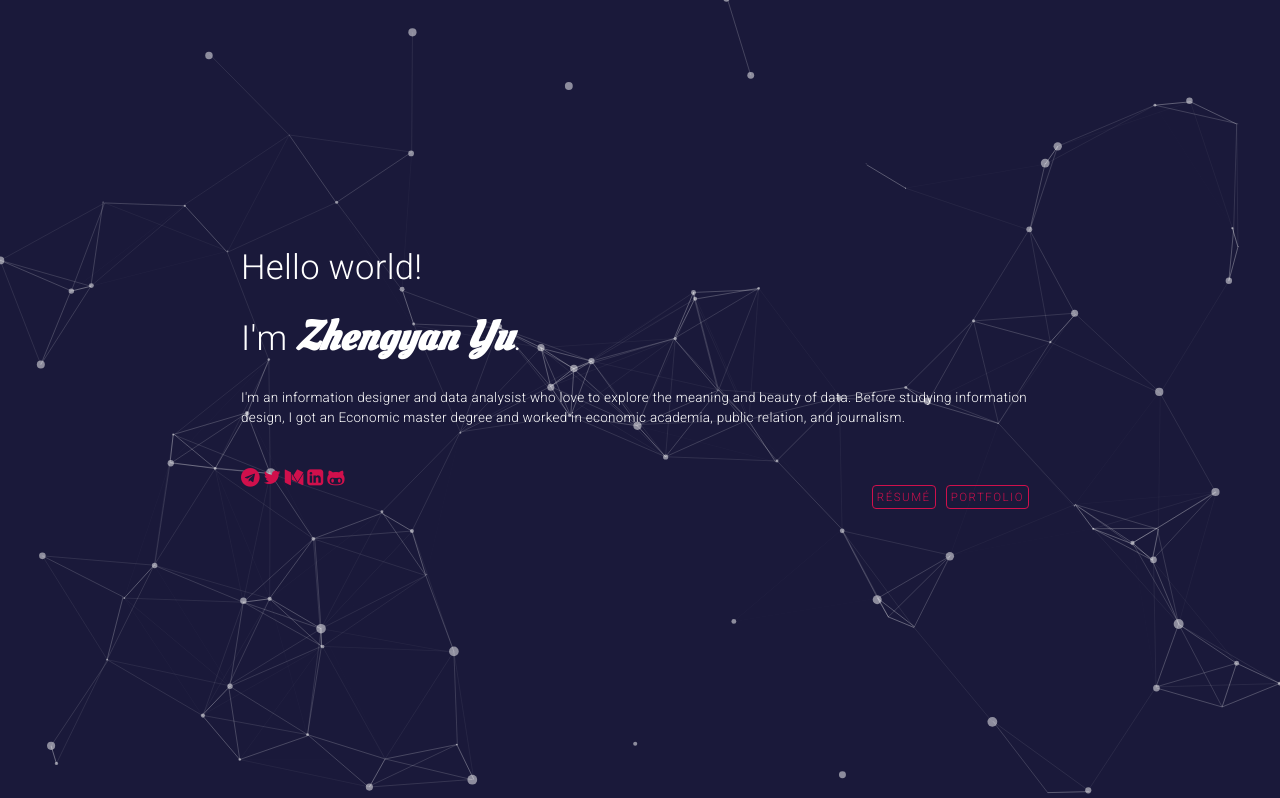
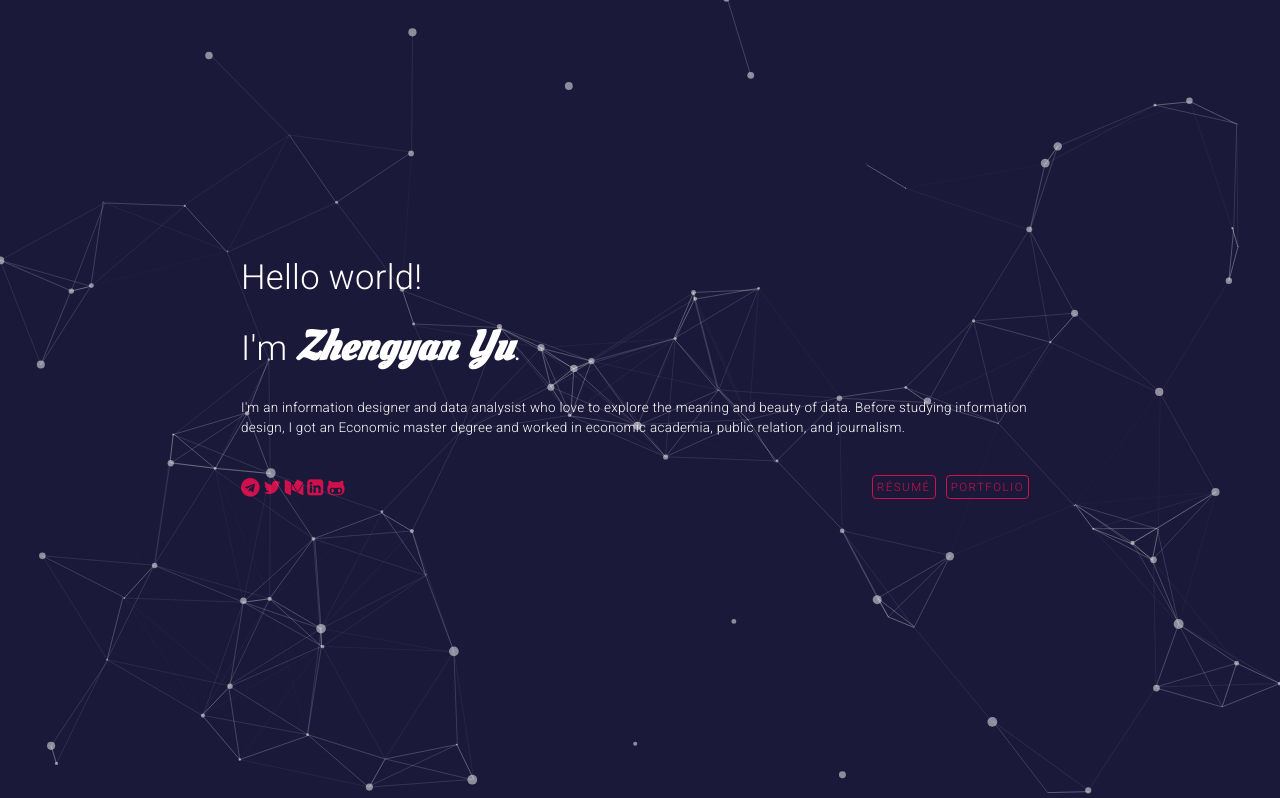
Before and after one commit to Noelfish6/noelfish6.github.io, a website: page index.html in a window 1280 px wide. Shown: the top 798 px of the page. Drawn offline with nearby package versions, Linux system fonts and the light colour scheme.

Commit message:
make objects inline

```diff
--- a/css/main.css
+++ b/css/main.css
@@ -74,6 +74,16 @@ canvas{
     color: #D0104C;
   }
 
+    .contact-info {
+    float: right;
+    display: inline;
+    width:150px;
+  }
+
+  .inline {
+    display: inline;
+  }
+
   .contact-info{
     z-index: 999;
     float:left;
@@ -97,7 +107,7 @@ canvas{
     border-radius: 4px;
     float: right;
     margin: 0px 10px 0 0;
-    display: block;
+    display: inline;
     -webkit-transition: all 0.1s;
     -moz-transition: all 0.1s;
     -ms-transition: all 0.1s;
@@ -105,6 +115,7 @@ canvas{
     transition: all 0.1s;
     z-index: 999;
   }
+
 
 
   /*project setting*/
--- a/index.html
+++ b/index.html
@@ -35,18 +35,22 @@
 
             <br /><br /><br />
 
-            <section class="contact-info">
+          <div class="inline">
+            <div class="contact-info">
               <a href="mailto:noel.fish6@gmail.com" target="_blank"><i class="fa fa-telegram fa-lg"></i></a>
               <a href="https://twitter.com/noelfish" target="_blank"><i class="fa fa-twitter fa-lg"></i></a>
               <a href="https://medium.com/@noelfish" target="_blank"><i class="fa fa-medium fa-lg"></i></a>
               <a href="https://www.linkedin.com/in/zheng-yan-yu/" target="_blank"><i class="fa fa-linkedin-square fa-lg"></i></a>
               <a href="https://github.com/Noelfish6" target="_blank"><i class="fa fa-github-alt fa-lg"></i></a>
-            </section>
+            </div>
 
-            <span class="clickers">
+            <div class="clickers">
               <a href="#projects">Portfolio</a>
               <a href="doc/resume_Zhengyan Yu.pdf" target="_blank">R&#233;sum&#233;</a>
-            </span><br /><br /><br />
+            </div>
+          </div>
+
+            <br /><br /><br />
       </div>
     </div>
 
```
